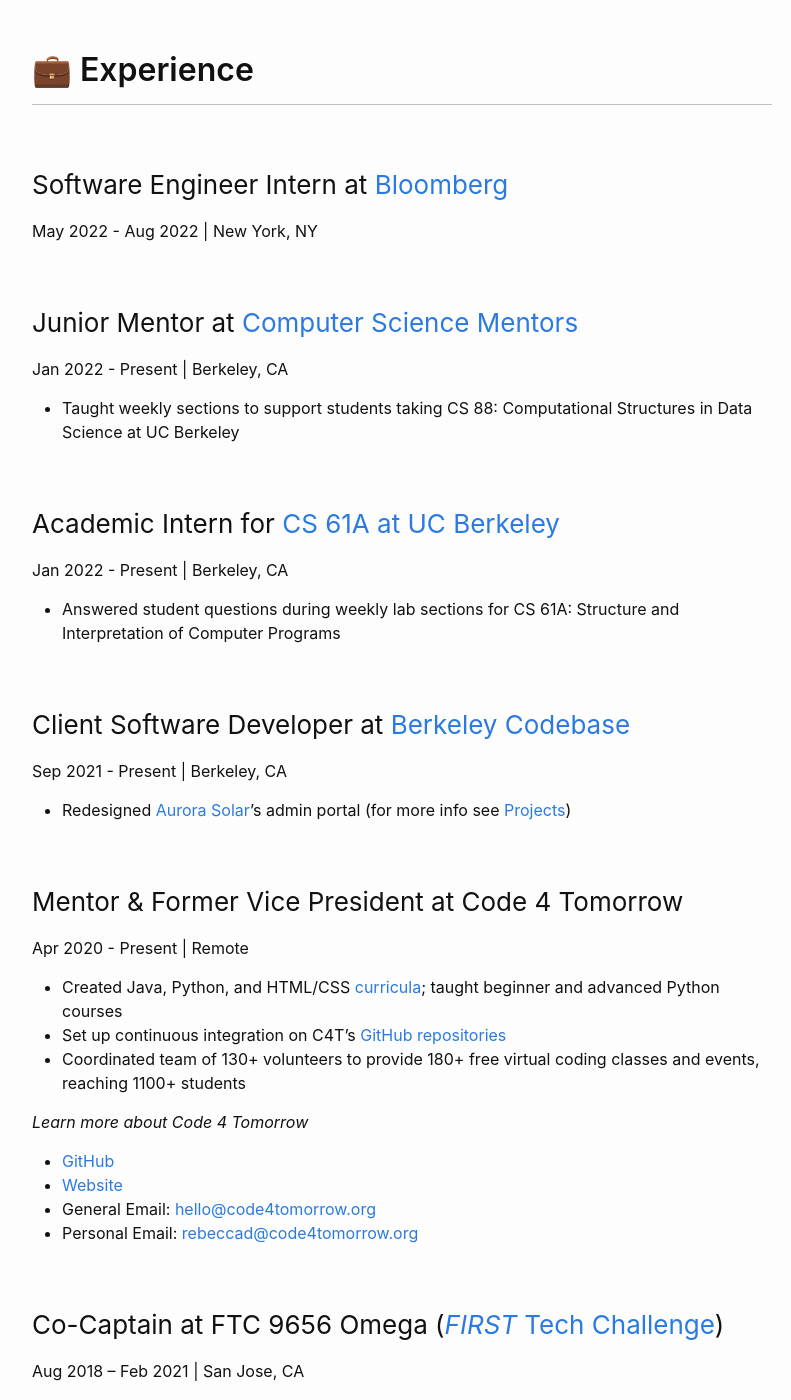
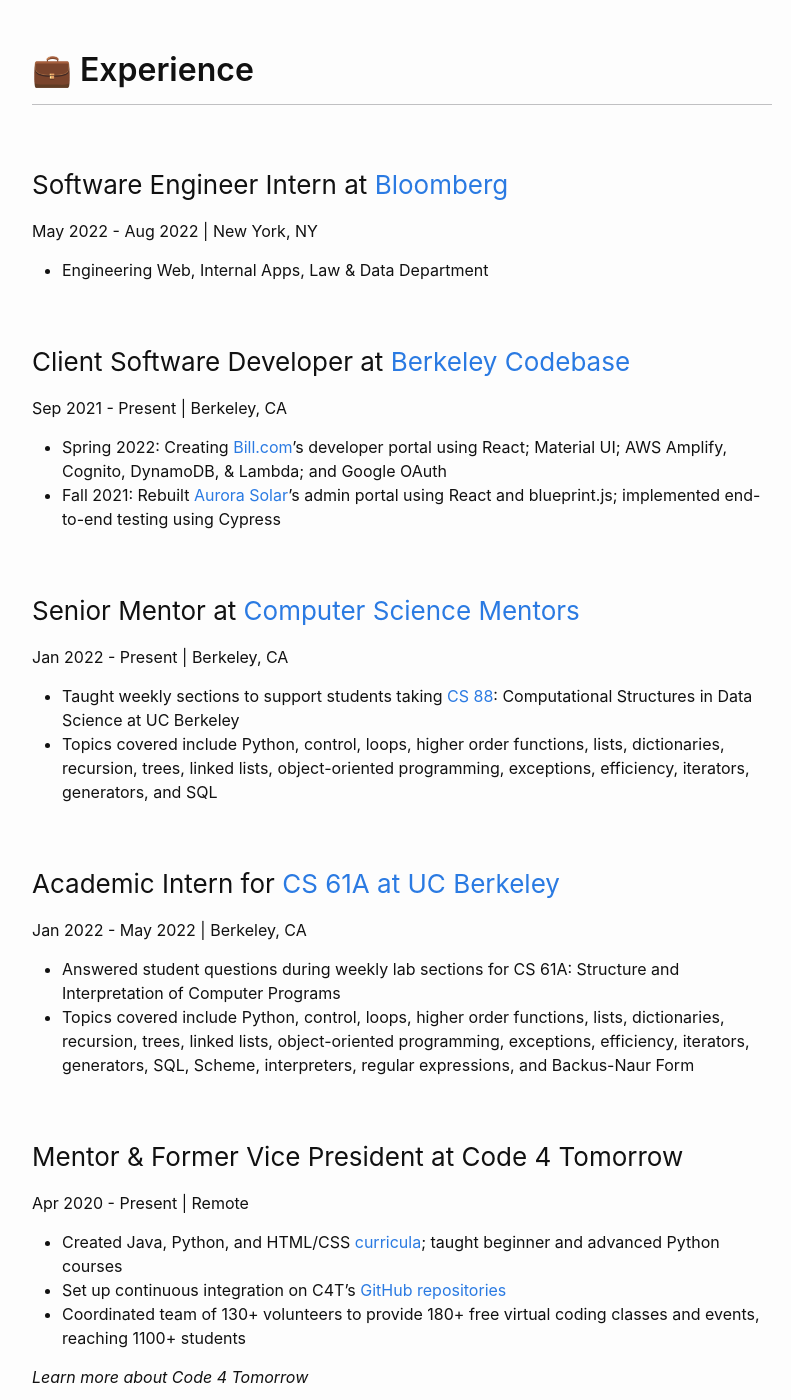
Before and after one commit to phrdang/phrdang.github.io, a Jekyll site: the page built from about.md, in a window 1280 px wide and 1400 px high, scrolled down 1316 px. Shown: the whole window, without its empty margins (238-1029 px from the left). Built offline with Jekyll 4.4.1, drawn with Linux system fonts in a browser that asks for light colours; some of the changed text lies outside the part shown.

Commit message:
Update About page to be consistent with May 2022 resume

```diff
--- a/about.md
+++ b/about.md
@@ -32,20 +32,25 @@
 ### Software Engineer Intern at [Bloomberg](https://www.bloomberg.com/company)
 May 2022 - Aug 2022 | New York, NY
 
-### Junior Mentor at [Computer Science Mentors](https://csmentors.berkeley.edu)
-Jan 2022 - Present | Berkeley, CA
-
-- Taught weekly sections to support students taking CS 88: Computational Structures in Data Science at UC Berkeley
-
-### Academic Intern for [CS 61A at UC Berkeley](https://cs61a.org)
-Jan 2022 - Present | Berkeley, CA
-
-- Answered student questions during weekly lab sections for CS 61A: Structure and Interpretation of Computer Programs
+- Engineering Web, Internal Apps, Law & Data Department
 
 ### Client Software Developer at [Berkeley Codebase](https://codebase.berkeley.edu)
 Sep 2021 - Present | Berkeley, CA
 
-- Redesigned [Aurora Solar](https://www.aurorasolar.com/)'s admin portal (for more info see [Projects](#-projects))
+- Spring 2022: Creating [Bill.com](https://www.bill.com)’s developer portal using React; Material UI; AWS Amplify, Cognito, DynamoDB, & Lambda; and Google OAuth
+- Fall 2021: Rebuilt [Aurora Solar](https://www.aurorasolar.com)’s admin portal using React and blueprint.js; implemented end-to-end testing using Cypress
+
+### Senior Mentor at [Computer Science Mentors](https://csmentors.berkeley.edu)
+Jan 2022 - Present | Berkeley, CA
+
+- Taught weekly sections to support students taking [CS 88](https://cs88-website.github.io): Computational Structures in Data Science at UC Berkeley
+- Topics covered include Python, control, loops, higher order functions, lists, dictionaries, recursion, trees, linked lists, object-oriented programming, exceptions, efficiency, iterators, generators, and SQL
+
+### Academic Intern for [CS 61A at UC Berkeley](https://cs61a.org)
+Jan 2022 - May 2022 | Berkeley, CA
+
+- Answered student questions during weekly lab sections for CS 61A: Structure and Interpretation of Computer Programs
+- Topics covered include Python, control, loops, higher order functions, lists, dictionaries, recursion, trees, linked lists, object-oriented programming, exceptions, efficiency, iterators, generators, SQL, Scheme, interpreters, regular expressions, and Backus-Naur Form
 
 ### Mentor & Former Vice President at Code 4 Tomorrow
 Apr 2020 - Present | Remote
@@ -78,13 +83,6 @@
 
 ## 🔭 Projects
 
-### [Berkeley Codebase](https://codebase.berkeley.edu): Aurora Solar
-Sep 2021 - Dec 2021
-
-- Redesigned [Aurora Solar](https://www.aurorasolar.com/)'s admin portal with:
-  - Frontend: [React](https://reactjs.org/), [blueprint.js](https://blueprintjs.com/)
-  - Testing: [Cypress](https://www.cypress.io/)
-
 ### Enoch Bot
 Aug 2020 – Sep 2021
 
@@ -114,15 +112,19 @@
 - Java
 - Git
 - GitHub
+- Writing documentation
 
 ### Familiar
 
+- React
+- SQL
+- JavaScript
 - HTML
 - CSS
-- JavaScript
-- React
 - blueprint.js
-- SQL
+- Material UI
+- Continuous integration
+- Scheme
 
 ## 🌱 I’m currently learning ...
 
```
Also changed, not shown: other parts of about.md (+1 -1 lines).
